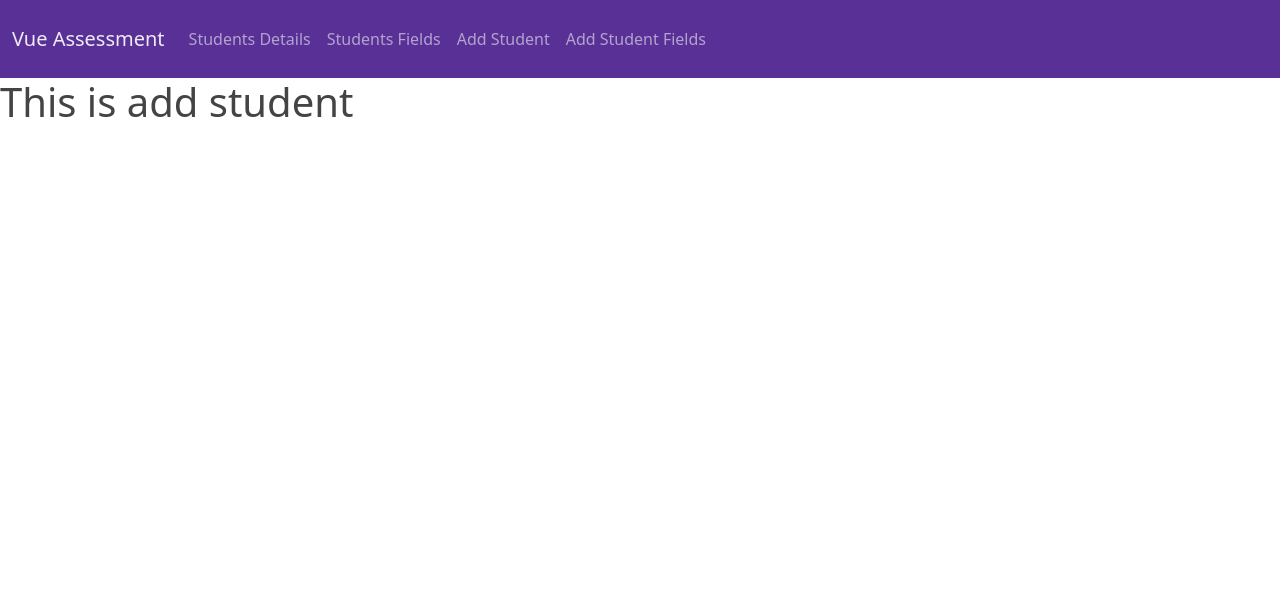
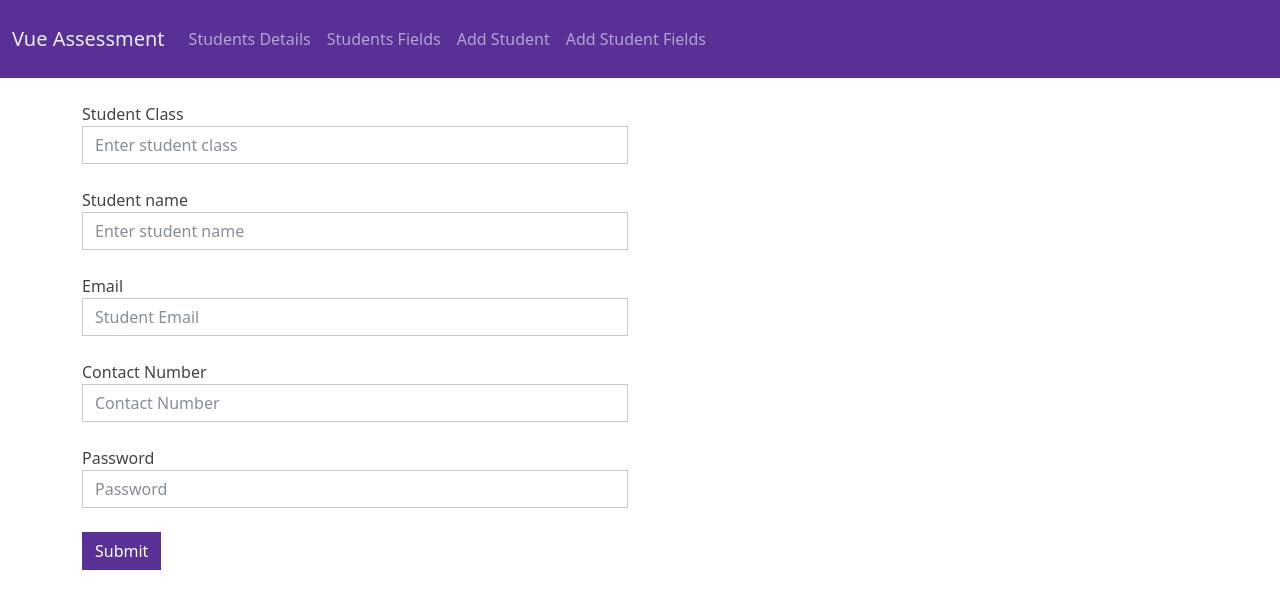
Before and after one commit to illeas/edu, a Vue app in the folder vue/: page /addstudent in a window 1280 px wide. Shown: the top 608 px of the page. Built offline with nearby package versions, Linux system fonts and the light colour scheme.

Commit message:
Register students
Register students using Front Vue js via Rest API

```diff
--- a/vue/public/index.html
+++ b/vue/public/index.html
@@ -15,5 +15,6 @@
     </noscript>
     <div id="app"></div>
     <!-- built files will be auto injected -->
+    <script src="https://bootswatch.com/_vendor/bootstrap/dist/js/bootstrap.bundle.min.js"></script>
   </body>
 </html>
--- a/vue/src/components/AddStudent.vue
+++ b/vue/src/components/AddStudent.vue
@@ -1,11 +1,102 @@
 <template>
-    <div>
-        <h1>This is add student</h1>
+    <div class="container">
+        <div class="row">
+            <div class="col-md-6">
+                <div class="alert alert-danger mt-4" v-if="errors.length">
+                    <ul class="mb-0">
+                        <li v-for="(error, index) in errors" :key="index">
+                            {{ error }}
+                        </li>
+                    </ul>
+                </div>
+                <form @submit.prevent="saveStudent" novalidate>
+                    <fieldset>
+                        <div class="form-group">
+                          <label class="form-level mt-4">Student Class</label>
+                          <input type="text" name="" id="" class="form-control" v-model="students.class" placeholder="Enter student class" aria-describedby="helpId">
+                          <!-- <small id="helpId" class="text-muted">Help text</small> -->
+                        </div>
+                        <div class="form-group">
+                          <label class="form-level mt-4">Student name</label>
+                          <input type="text" name="" id="" class="form-control" v-model="students.name" placeholder="Enter student name">
+                        </div>
+                        <div class="form-group">
+                          <label class="form-level mt-4">Email</label>
+                          <input type="email" name="" id="" class="form-control" v-model="students.email_address" placeholder="Student Email">
+                        </div>
+                        <div class="form-group">
+                          <label class="form-level mt-4">Contact Number</label>
+                          <input type="number" name="" id="" class="form-control" v-model="students.contact_number" placeholder="Contact Number">
+                        </div>
+                        <div class="form-group">
+                          <label class="form-level mt-4">Password</label>
+                          <input type="password" name="" id="" class="form-control" v-model="students.password" placeholder="Password">
+                        </div>
+                        <button class="btn btn-primary mt-4">Submit</button>
+                    </fieldset>
+                </form>
+            </div>
+        </div>
     </div>
 </template>
 
 <script>
+import axios from 'axios';
 export default{
-    name: 'AddStudents'
+    name: 'AddStudents',
+    data(){
+        return {
+            students: {},
+            class: '',
+            name: '',
+            email_address: '',
+            contact_number: '',
+            errors: [],
+        }
+    },
+    methods: {
+        async saveStudent(){
+            this.errors = [];
+            if(!this.students.class){
+                this.errors.push("This class is required");
+            }
+            if(!this.students.name){
+                this.errors.push("Name is required");
+            }
+            if(!this.students.email_address){
+                this.errors.push("Email address is required");
+            }
+            if(!this.students.contact_number){
+                this.errors.push("Contact Number is required");
+            }
+            if(!this.students.password){
+                this.errors.push("Password is required");
+            }
+
+            if(!this.errors.length){
+                let formData = new FormData();
+                formData.append('class', this.students.class);
+                formData.append('name', this.students.name);
+                formData.append('email_address', this.students.email_address);
+                formData.append('contact_number', this.students.contact_number);
+                formData.append('password', this.students.password);
+                let url = 'http://127.0.0.1:8000/api/register';
+                await axios.post(url, formData).then((response) => {
+                    console.log(response);
+                    if(response.status == 200){
+                        this.students.class = '';
+                        this.students.name = '';
+                        this.students.email_address = '';
+                        this.students.contact_number = '';
+                        this.students.password = '';
+                    }else{
+                        console.log('error');
+                    }
+                }).catch(error => {
+                    this.errors.push(error.response);
+                });
+            }
+        }
+    }
 }
 </script>
```
Also changed, not shown: 2 other files (tests, documents, lock files or other folders).
